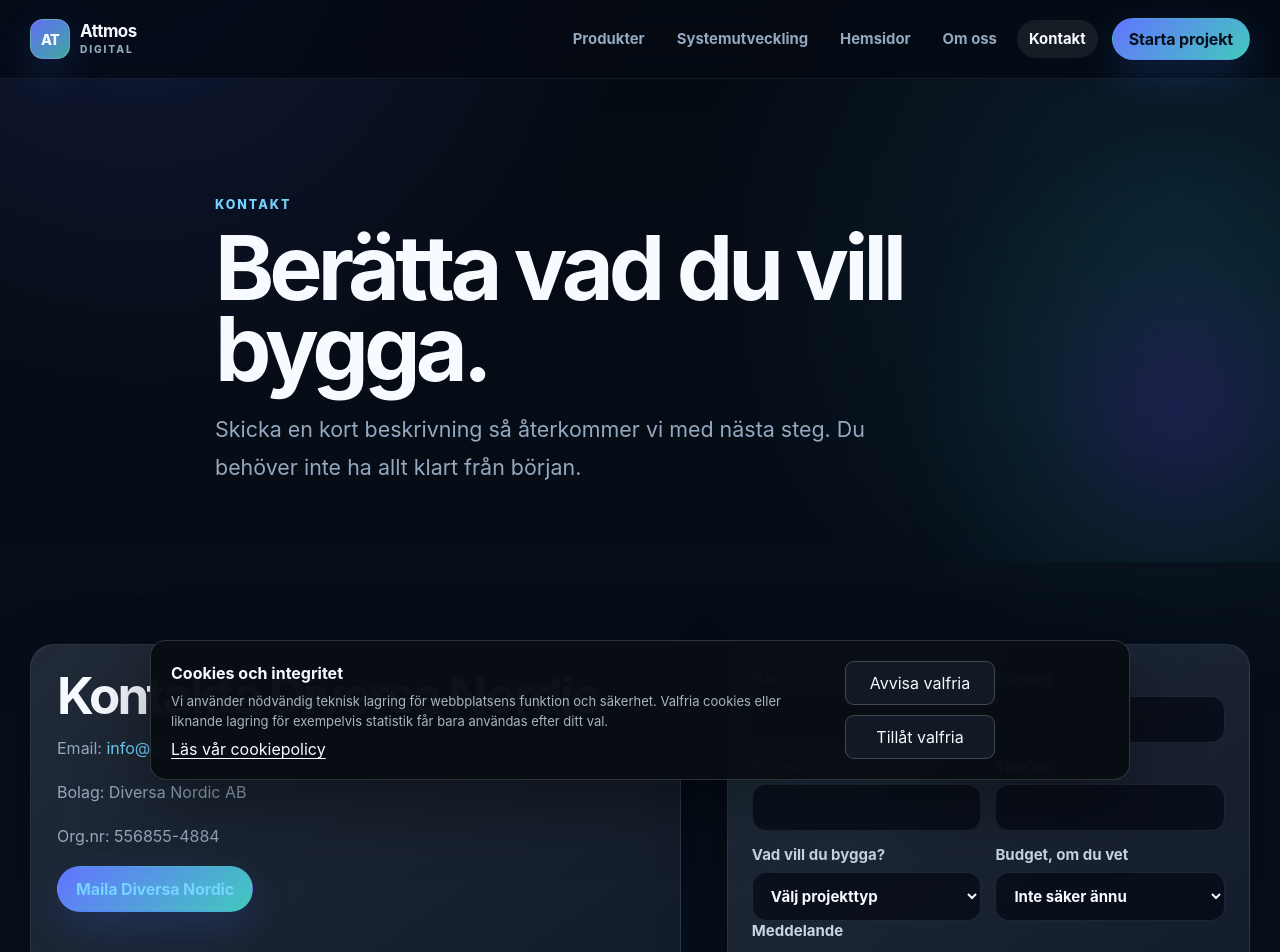
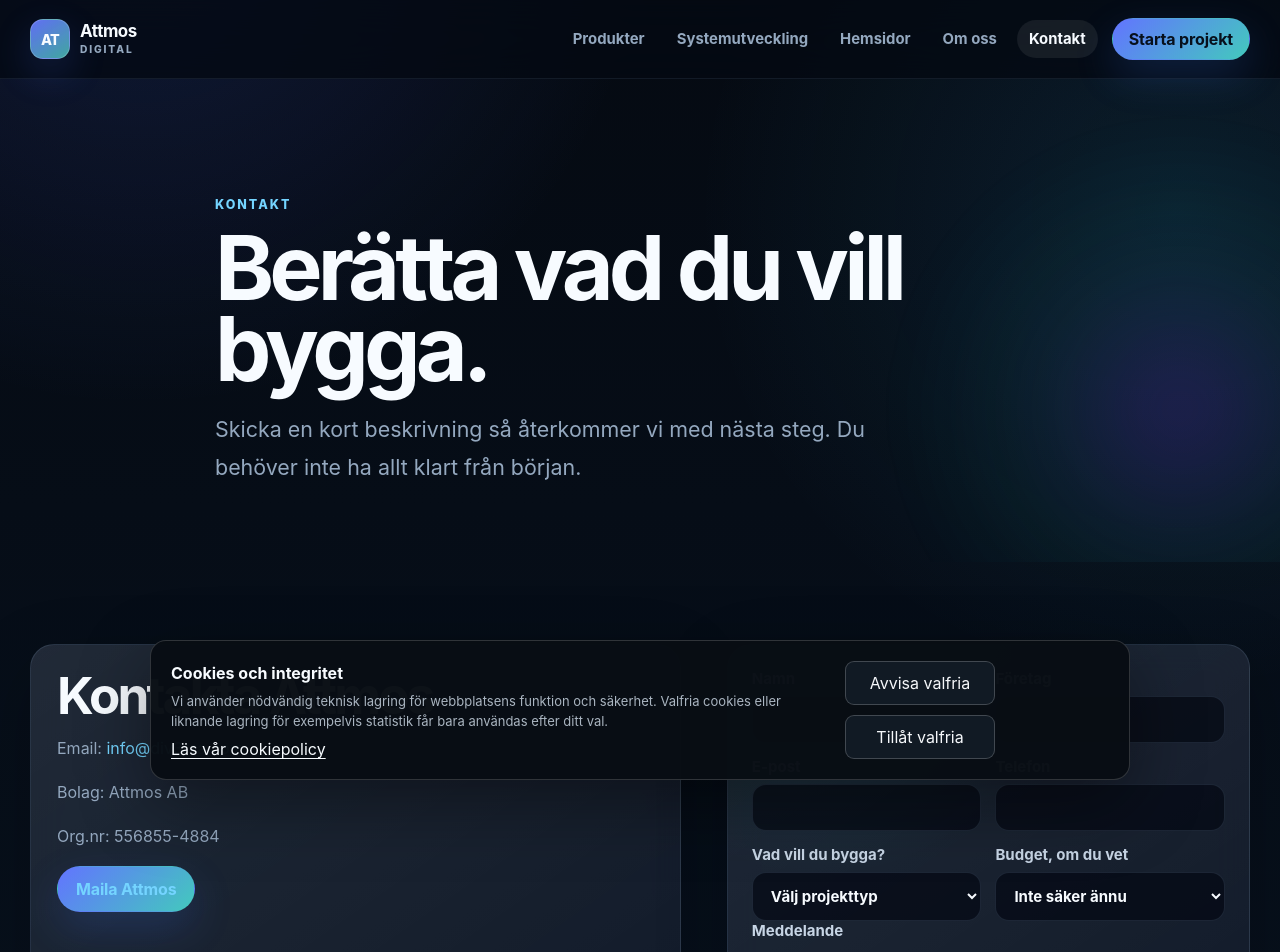
Before and after one commit to heke99/div3rsa_website, a Next.js app: page /contact in a window 1280 px wide. Shown: the top 952 px of the page. Built offline with nearby package versions, Linux system fonts and the light colour scheme.

Commit message:
Rebrand contact page to Attmos AB

```diff
--- a/app/contact/page.tsx
+++ b/app/contact/page.tsx
@@ -2,12 +2,12 @@ import type { Metadata } from "next";
 import { ButtonLink } from "@/components/ButtonLink";
 import { ContactForm } from "@/components/ContactForm";
 import { CTASection } from "@/components/CTASection";
-import { company } from "@/lib/content";
+import { company } from "@/lib/company";
 
 export const metadata: Metadata = {
   title: "Kontakt",
   description:
-    "Kontakta Diversa Nordic AB för hemsida, webbapp, kundportal, SaaS-plattform, automation eller digitalt system.",
+    "Kontakta Attmos AB för hemsida, webbapp, kundportal, SaaS-plattform, automation eller digitalt system.",
 };
 
 export default function ContactPage() {
@@ -27,11 +27,11 @@ export default function ContactPage() {
       <section className="section">
         <div className="container two-column contact-layout">
           <div className="contact-info reveal">
-            <h2>Kontakta Diversa Nordic</h2>
+            <h2>Kontakta Attmos</h2>
             <p>Email: <a href={"mailto:" + company.email}>{company.email}</a></p>
             <p>Bolag: {company.name}</p>
             <p>Org.nr: {company.orgNumber}</p>
-            <ButtonLink href={"mailto:" + company.email}>Maila Diversa Nordic</ButtonLink>
+            <ButtonLink href={"mailto:" + company.email}>Maila Attmos</ButtonLink>
           </div>
           <ContactForm />
         </div>
```
